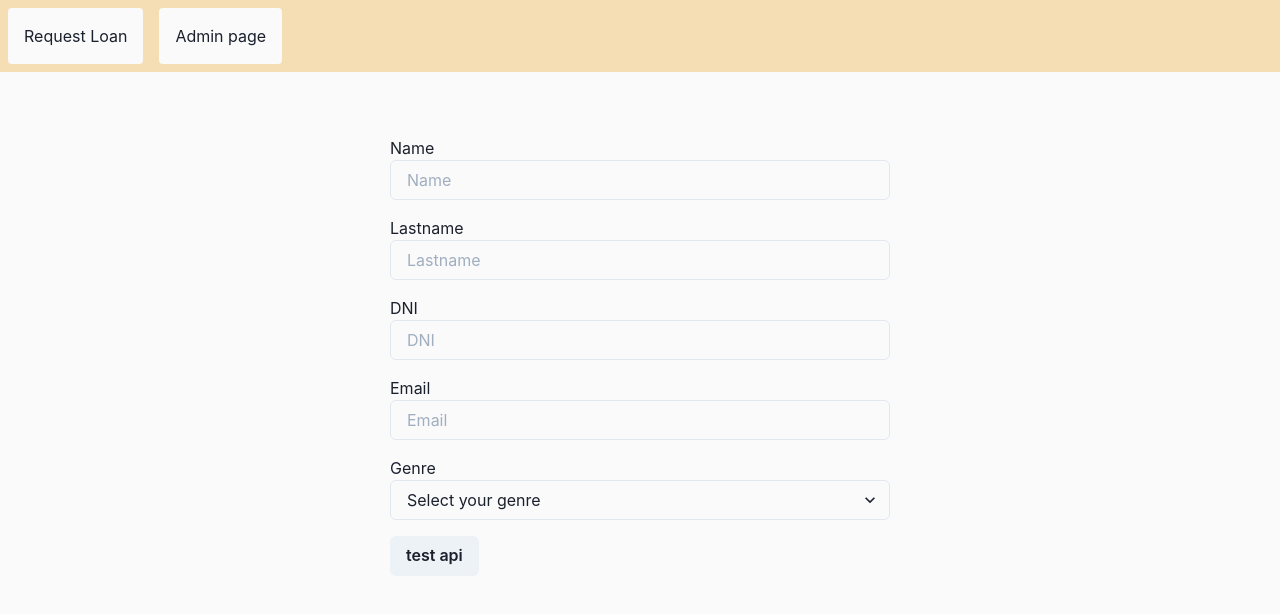
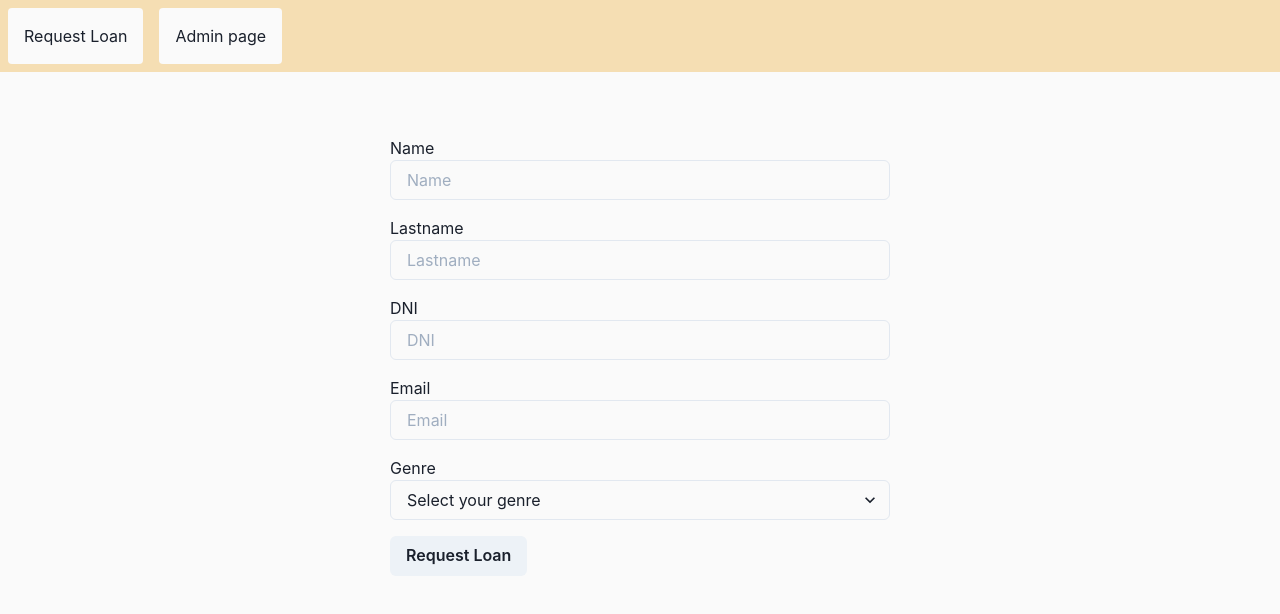
Before and after one commit to sArianV/test-Moni, a Next.js app: page / in a window 1280 px wide. Shown: the top 614 px of the page. Built offline with nearby package versions, Linux system fonts and the light colour scheme.

Commit message:
correcion de textos

```diff
--- a/src/components/admin-page/TableRequestedLoans.js
+++ b/src/components/admin-page/TableRequestedLoans.js
@@ -9,7 +9,7 @@ function TableRequestedLoans({ loans }) {
             { loans &&
                 <TableContainer>
                 <Table variant='simple'>
-                    <TableCaption>Imperial to metric conversion factors</TableCaption>
+                    <TableCaption>List of Requested Loads</TableCaption>
                     <Thead>
                         <Tr>
                             <Th>Name</Th>
--- a/src/components/request-loan-form/RequestLoanForm.js
+++ b/src/components/request-loan-form/RequestLoanForm.js
@@ -121,7 +121,7 @@ function RequestLoanForm() {
                 <Button
                     onClick={handleSubmit}
                 >
-                    test api
+                    Request Loan
                 </Button>
             }
         </div>
```
